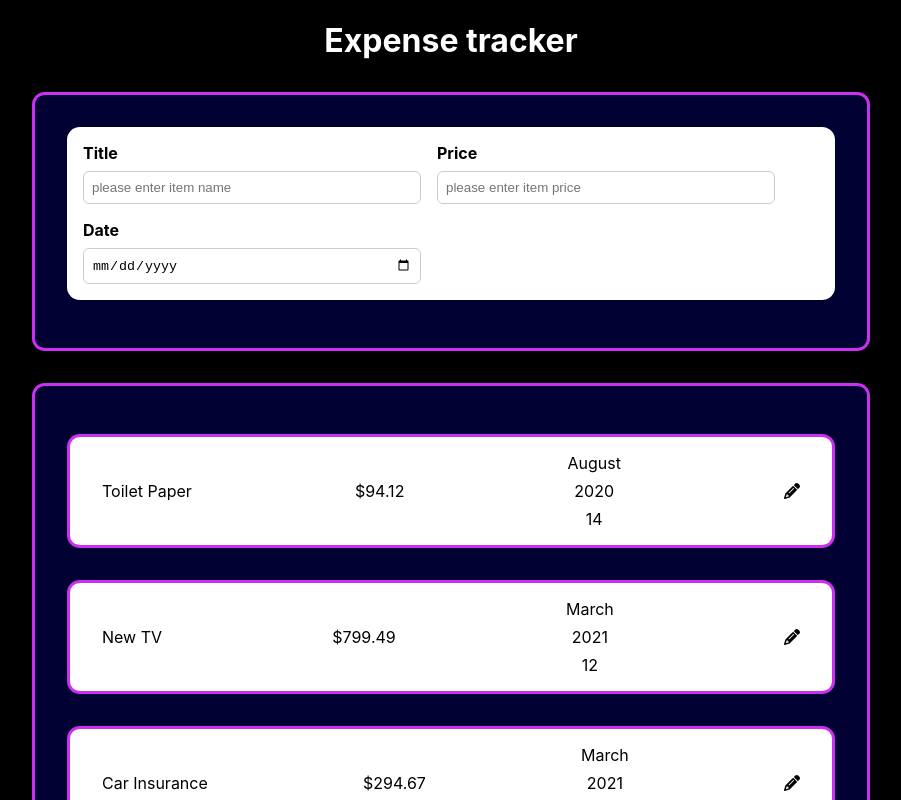
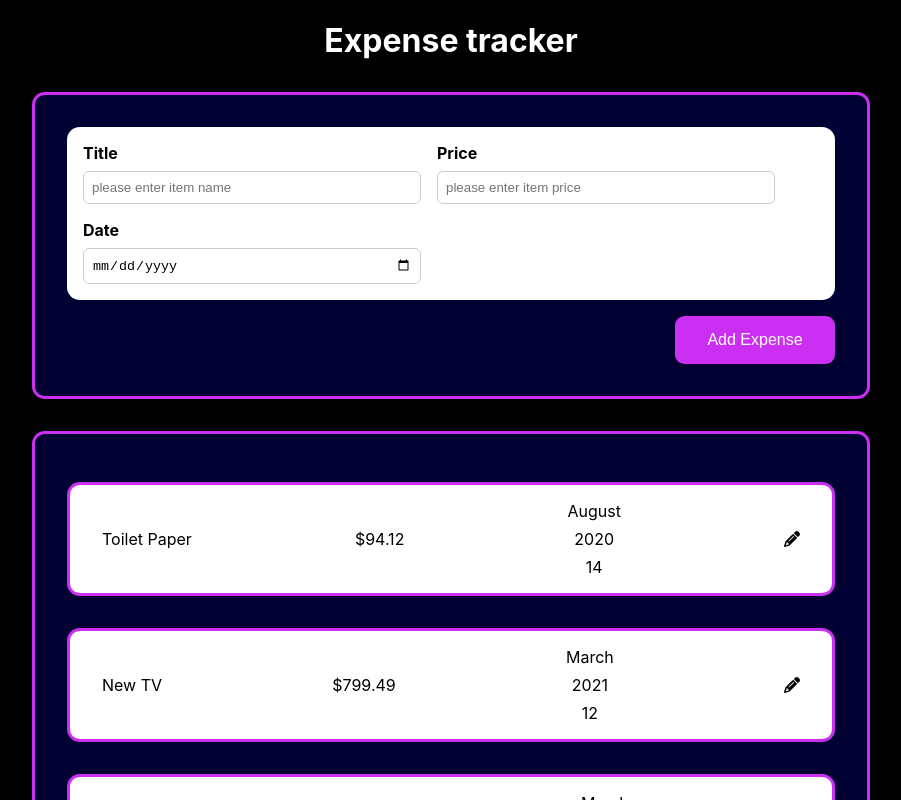
Before and after one commit to TanyaGupta1901/Learnings, a React (Create React App) app: page / in a window 1280 px wide. Shown: the top 800 px of the page, without its empty margins (189-1090 px from the left). Built offline with nearby package versions, Linux system fonts and the light colour scheme.

Commit message:
add expense button added

```diff
--- a/src/components/NewExpense/NewExpense.css
+++ b/src/components/NewExpense/NewExpense.css
@@ -32,3 +32,22 @@
     border: 3px solid rgb(203, 47, 242);
     width : 60%;
 }
+
+.new-expense-button
+{
+    display: flex;
+    justify-content: end;
+    align-items: end;
+}
+
+.new-expense-button button{
+    width :10rem;
+    height : 3rem;
+    background-color: rgb(203, 47, 242);
+    border: none;
+    border-radius: 0.6rem;
+    color: white;
+    font-size: 1rem;
+    font-weight: 500;
+
+}
--- a/src/components/NewExpense/NewExpenseForm.js
+++ b/src/components/NewExpense/NewExpenseForm.js
@@ -1,26 +1,33 @@
-import React from 'react'
-import Card from '../UI/Card'
-import "./NewExpense.css"
+import React from "react";
+import Card from "../UI/Card";
+import "./NewExpense.css";
 
 function NewExpenseForm() {
   return (
     <Card className="new-expense">
-      <form className='expense-form'>
+      <form className="expense-form">
         <div>
-        <label> Title </label>
-        <input placeholder='please enter item name' name='title'></input>
+          <label> Title </label>
+          <input placeholder="please enter item name" name="title"></input>
         </div>
         <div>
-        <label>Price</label>
-        <input type='number' placeholder='please enter item price' name='price'></input>
+          <label>Price</label>
+          <input
+            type="number"
+            placeholder="please enter item price"
+            name="price"
+          ></input>
         </div>
         <div>
-        <label>Date</label>
-        <input type='date' placeholder='dd-mm-yyyy'></input>
+          <label>Date</label>
+          <input type="date" placeholder="dd-mm-yyyy"></input>
         </div>
       </form>
+      <div className="new-expense-button">
+          <button  >Add Expense</button>
+        </div>
     </Card>
-  )
+  );
 }
 
-export default NewExpenseForm
+export default NewExpenseForm;
```
